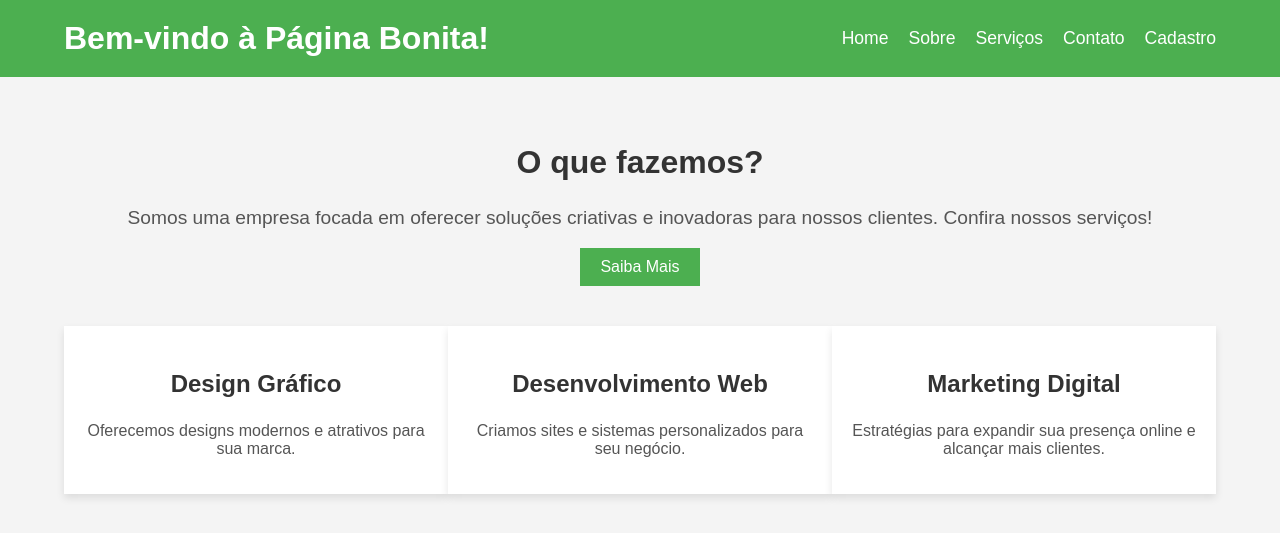
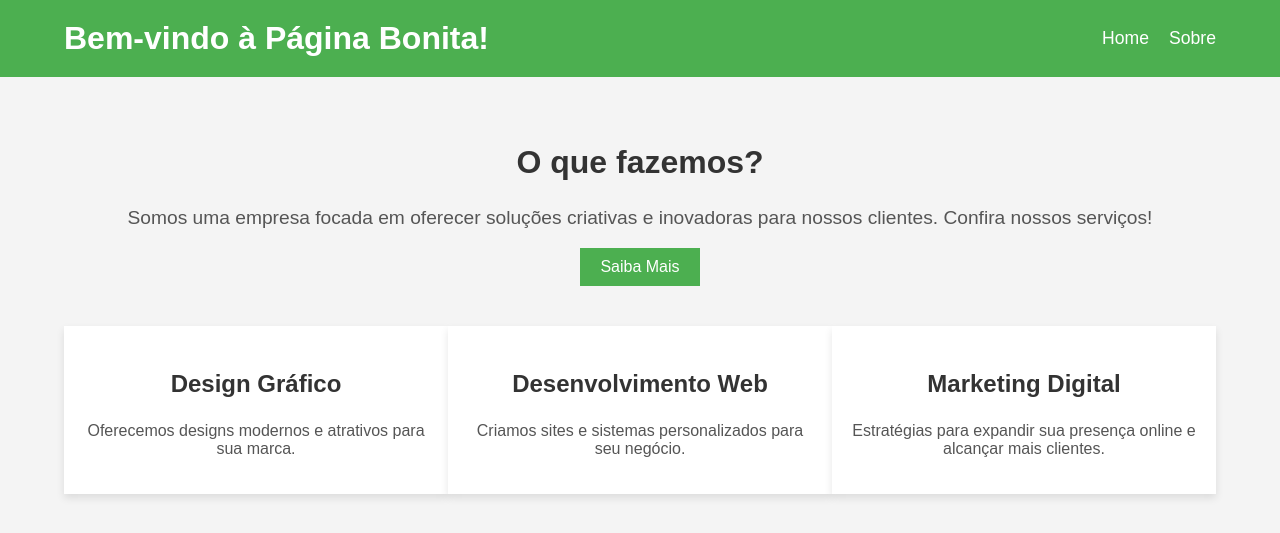
Before and after one commit to jnevesthe/meu_site, a Django app: page / in a window 1280 px wide. Shown: the top 533 px of the page. Run offline with Django 5.2, Linux system fonts and the light colour scheme.

Commit message:
Update index.html

```diff
--- a/paginas/templates/paginas/index.html
+++ b/paginas/templates/paginas/index.html
@@ -19,11 +19,8 @@
             <h1>Bem-vindo à Página Bonita!</h1>
             <nav>
                 <ul>
-                    <li><a href="#">Home</a></li>
+                    <li><a href="{% url 'index' %}">Home</a></li>
                     <li><a href="{% url 'sobre' %}">Sobre</a></li>
-                    <li><a href="#">Serviços</a></li>
-                    <li><a href="#">Contato</a></li>
-                    <li><a href="#">Cadastro</a></li>
                 </ul>
             </nav>
         </div>
```
